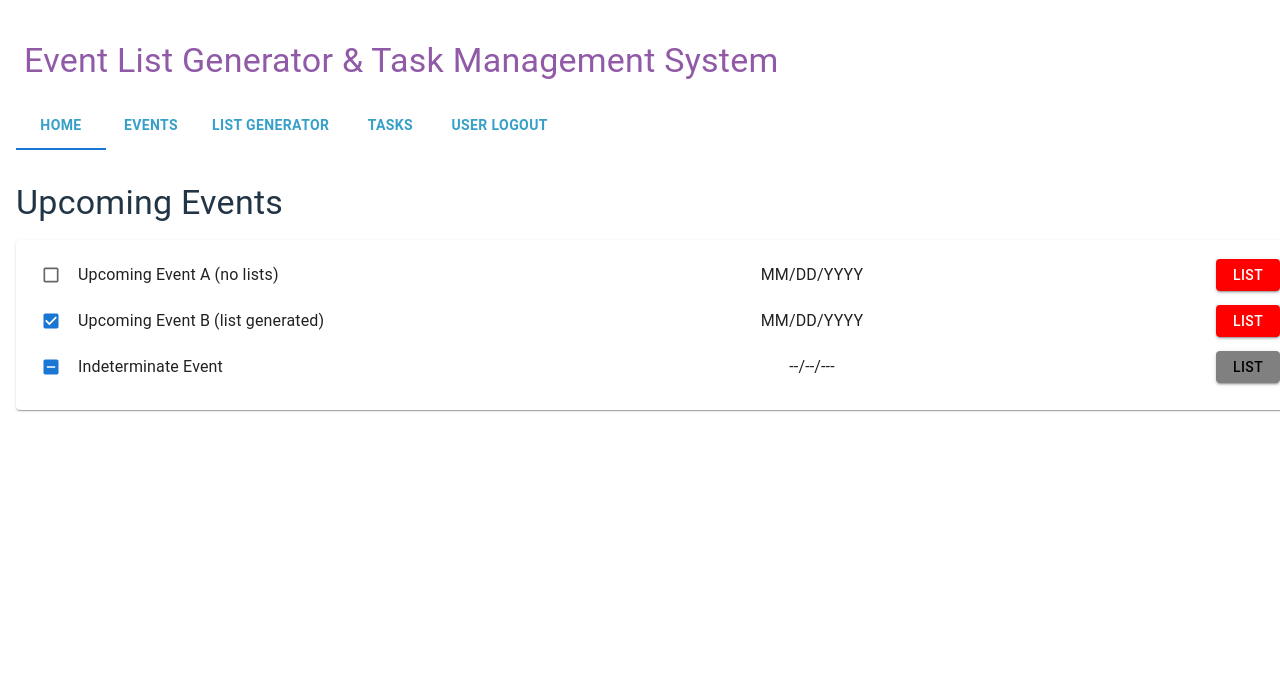
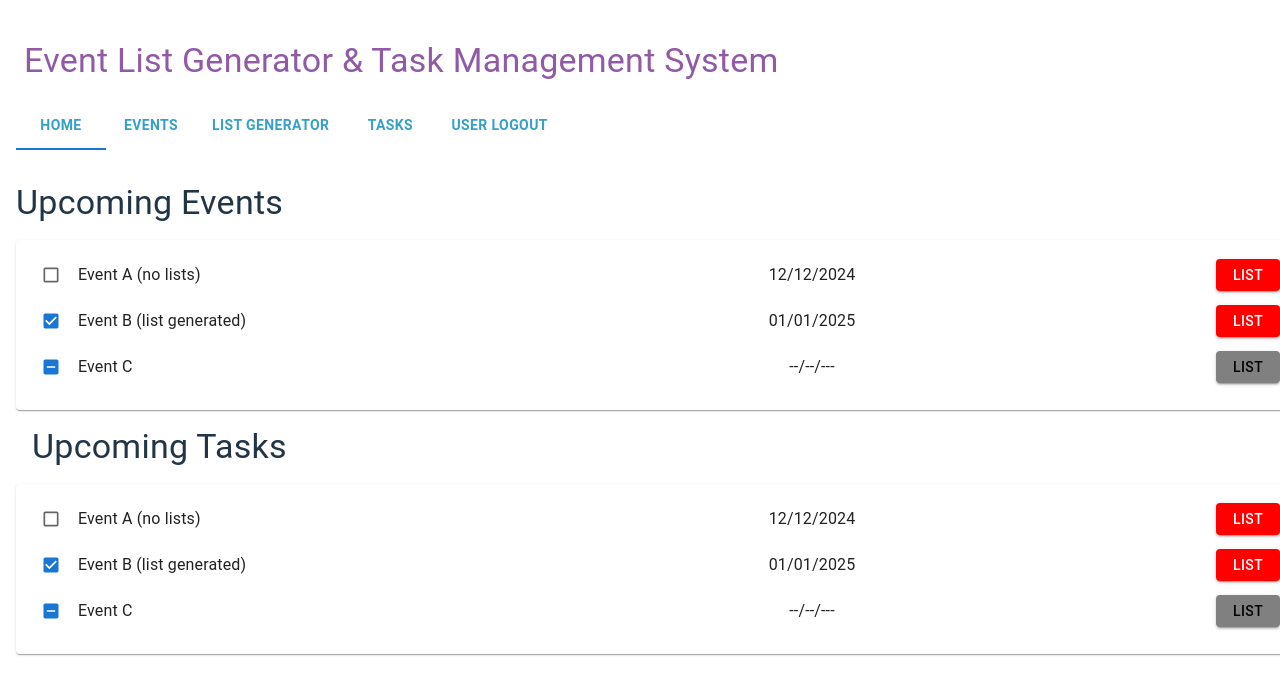
Before and after one commit to daodaojiang622/enterprise-data-workflow-and-integration-platform, a React (Vite) app: page / in a window 1280 px wide. Shown: the top 694 px of the page. Built offline with nearby package versions, Linux system fonts and the light colour scheme.

Commit message:
added a section for task

```diff
--- a/src/Screens/Home.tsx
+++ b/src/Screens/Home.tsx
@@ -14,33 +14,94 @@ interface Event {
     isIndeterminate?: boolean;
 }
 
+interface TaskSchemaCommentJoin {
+    id: string,
+    taskName: string,
+    approver1: string,
+    approver2: string,
+    approver3: string,
+    taskDescription: string,
+    recommendation: string,
+    decisionMaker: string,
+    commentId: number,
+    comment: string,
+    user: string,
+    dueDate: string,
+};
+
 const Home: React.FC<HomeProps> = ({ navigateToLogin }) => {
 
     // Sample data - in a real app, this would likely come from props or an API
     const events: Event[] = [
         {
             id: '1',
-            title: 'Upcoming Event A (no lists)',
-            date: 'MM/DD/YYYY',
+            title: 'Event A (no lists)',
+            date: '12/12/2024',
             hasGeneratedList: false
         },
         {
             id: '2',
-            title: 'Upcoming Event B (list generated)',
-            date: 'MM/DD/YYYY',
+            title: 'Event B (list generated)',
+            date: '01/01/2025',
             hasGeneratedList: true
         },
         {
             id: '3',
-            title: 'Indeterminate Event',
+            title: 'Event C',
             date: '--/--/---',
             hasGeneratedList: false,
             isIndeterminate: true
         }
     ];
 
+    const taks: TaskSchemaCommentJoin[] = [
+        {
+            id: '1',
+            taskName: 'Task1',
+            approver1: 'Apple',
+            approver2: 'Banana',
+            approver3: 'Tree',
+            taskDescription: 'We need to do this task',
+            recommendation: 'We recommend this',
+            decisionMaker: 'Apple',
+            commentId: 111,
+            comment: 'we cant do this',
+            user: 'MeowMeow',
+            dueDate: '12/12/2024'
+        },
+        {
+            id: '2',
+            taskName: 'Task2',
+            approver1: 'Apple',
+            approver2: 'Banana',
+            approver3: '',
+            taskDescription: 'We need to do this task',
+            recommendation: 'We recommend this',
+            decisionMaker: 'Apple',
+            commentId: 111,
+            comment: '',
+            user: 'MeowMeow',
+            dueDate: '01/01/2025'
+        },
+        {
+            id: '3',
+            taskName: 'Task3',
+            approver1: 'Apple',
+            approver2: 'Banana',
+            approver3: 'Tree',
+            taskDescription: 'We need to do this task',
+            recommendation: 'We recommend this',
+            decisionMaker: 'Apple',
+            commentId: 111,
+            comment: 'Yes we can',
+            user: 'MeowMeow',
+            dueDate: '01/12/2024'
+        }
+    ];
+
     return (
         <Box>
+            {/* Upcoming events section */}
             <Typography variant="h4" sx={{ textAlign: 'left', marginBottom: 2  }}>Upcoming Events</Typography>
             <Paper sx={{ p: 2 }}>
                 {events.map((event) => (
@@ -88,6 +149,55 @@ const Home: React.FC<HomeProps> = ({ navigateToLogin }) => {
                     </Box>
                 ))}
             </Paper>
+
+            {/* Upcoming Tasks section */}
+            <Typography variant="h4" sx={{ textAlign: 'left', margin: 2  }}>Upcoming Tasks</Typography>
+            <Paper sx={{ p: 2 }}>
+                {events.map((event) => (
+                    <Box
+                        key={event.id}
+                        sx={{
+                            display: 'flex',
+                            alignItems: 'center',
+                            mb: 1
+                        }}
+                    >
+                        {/* Title and Checkbox */}
+                        <Box sx={{ display: 'flex', alignItems: 'center', gap: 1, width: '50%' }}>
+                        <Checkbox
+                                checked={event.hasGeneratedList}
+                                readOnly
+                                size="small"
+                                indeterminate={event.isIndeterminate}
+                            />
+                            <Typography>{event.title}</Typography>
+                        </Box>
+
+                        {/* Date */}
+                        <Typography sx={{ width: '25%', textAlign: 'center' }}>
+                            {event.date}
+                        </Typography>
+
+                        {/* List Button */}
+                        <Box sx={{ width: '25%', textAlign: 'right' }}>
+                            <Button
+                                variant="contained"
+                                sx={{
+                                    px: 2,
+                                    py: 0.5,
+                                    backgroundColor: event.isIndeterminate ? 'gray' : 'red',
+                                    color: event.isIndeterminate ? 'black' : 'white',
+                                    ':hover': {
+                                        backgroundColor: event.isIndeterminate ? 'darkgray' : 'darkred'
+                                    }
+                                }}
+                            >
+                                List
+                            </Button>
+                        </Box>
+                    </Box>
+                ))}
+            </Paper>
         </Box>
     );
 }
```
